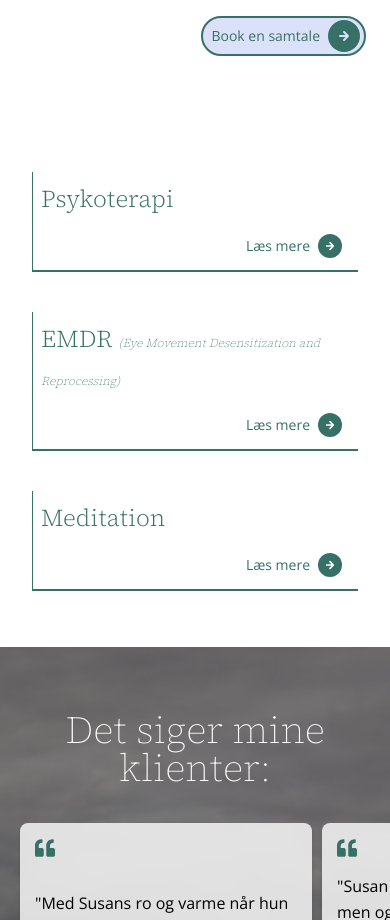
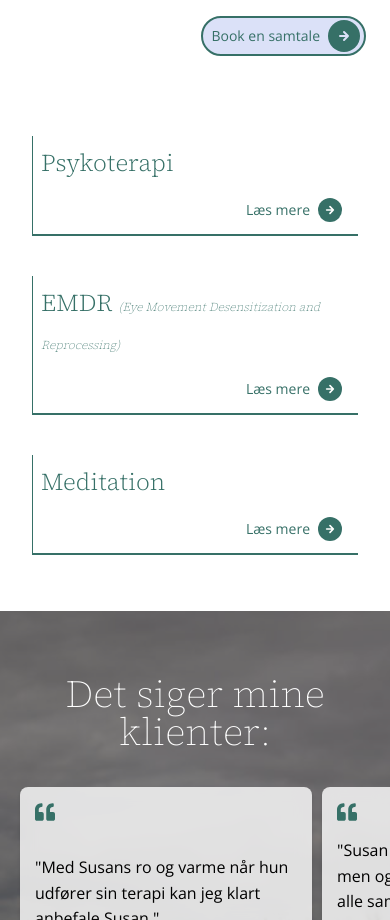
Before and after one commit to oscarlund121/susancorrecto, a Next.js app: page / in a window 390 px wide. Shown: the part 5880-6800 px from the top of the page. Built offline with nearby package versions, Linux system fonts and the light colour scheme.

Commit message:
Adjust margin in SectionFour component for improved layout consistency

```diff
--- a/src/app/components/frontpage/SectionFour.jsx
+++ b/src/app/components/frontpage/SectionFour.jsx
@@ -17,7 +17,7 @@
       />
       <div className="content-max">
         <div className="md:px-[20px] lg:px-[60px]">
-        <div className="grid grid-cols-1 md:grid-cols-3 mt-25 items-center gap-8 lg:gap-4 mx-4">
+        <div className="grid grid-cols-1 md:grid-cols-3 mt-16 items-center gap-8 lg:gap-4 mx-4">
           <ul className="flex col-span-3 flex-col gap-8 lg:gap-16 ">
             <li className="mt-6 group">
               <Link
```
